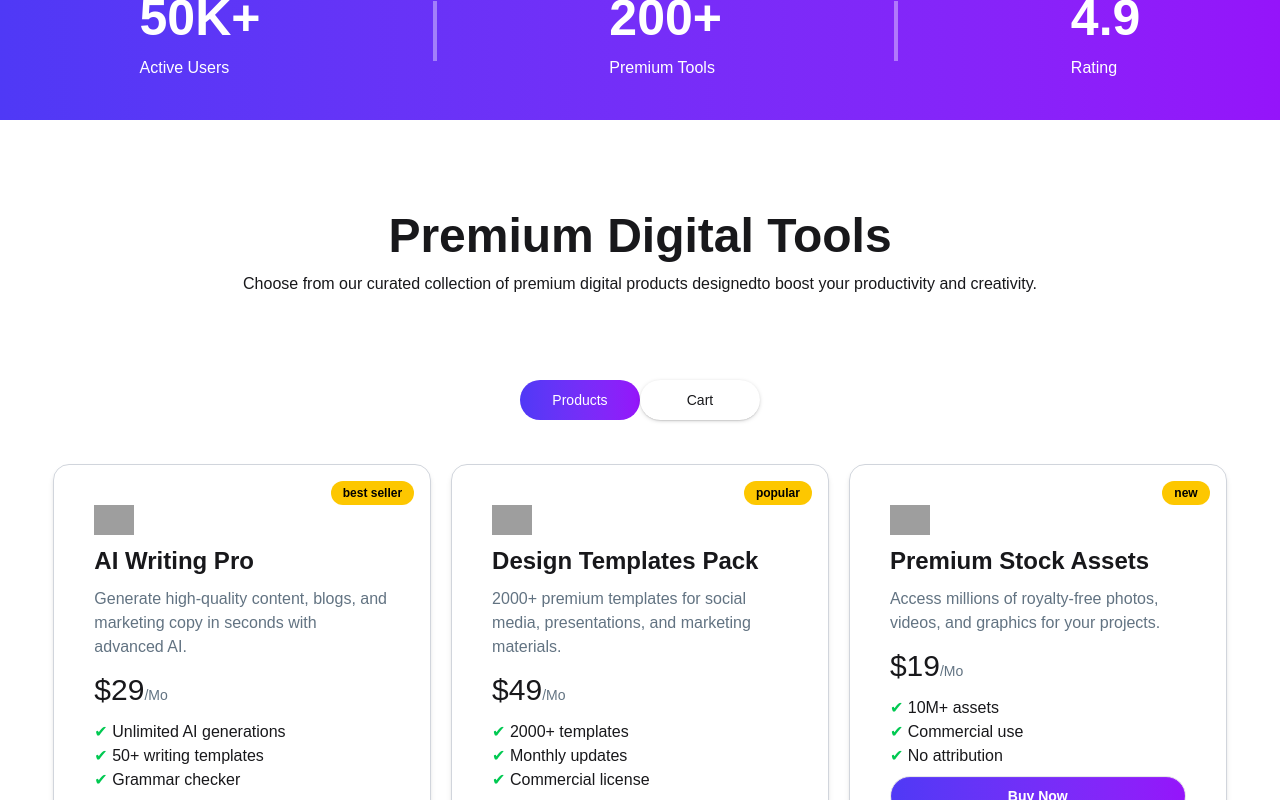
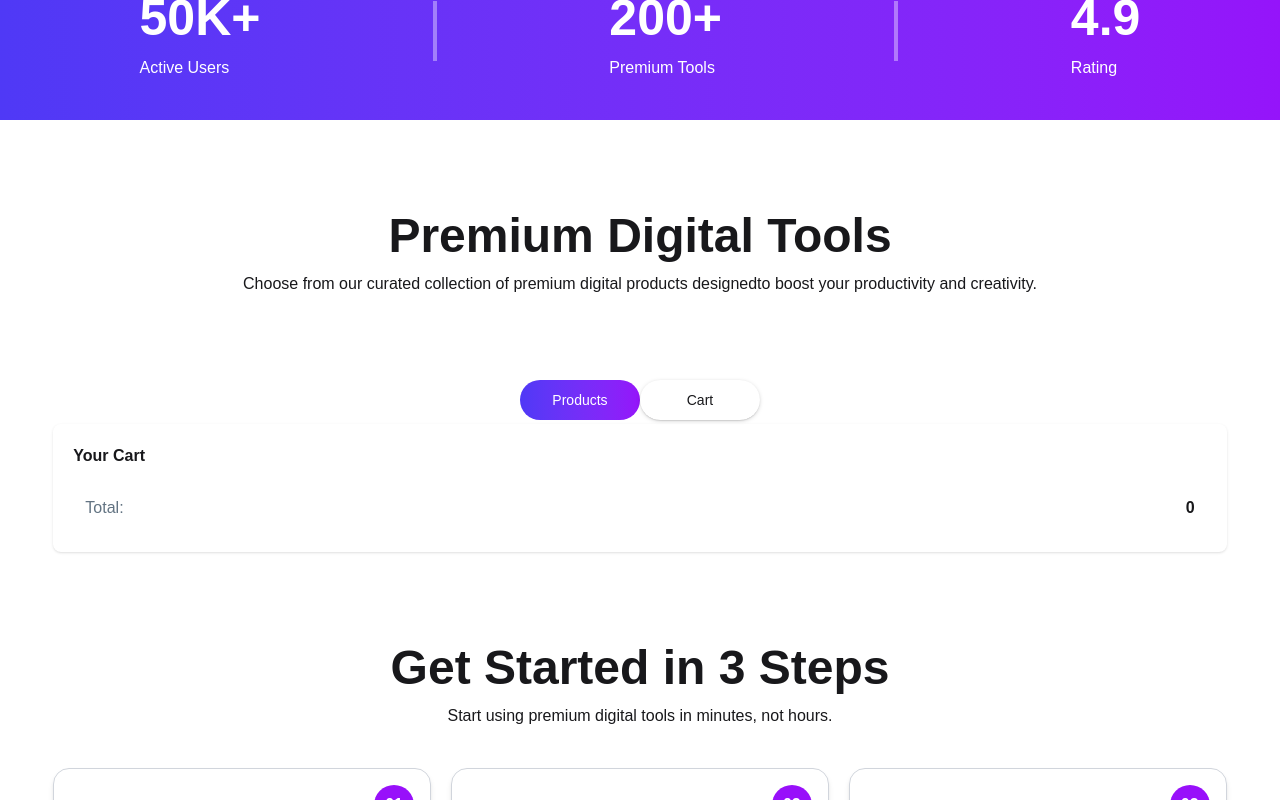
Before and after one commit to sheikh-alamin/Assignment_six, a React (Vite) app: page / in a window 1280 px wide. Both pictures are taken after a click on the radio button "Cart". Shown: the part 885-1685 px from the top of the page. Built offline with nearby package versions, Linux system fonts and the light colour scheme; grey boxes are pictures that could not be loaded; a web font is replaced by a local one.

Commit message:
cart section done

```diff
--- a/src/App.jsx
+++ b/src/App.jsx
@@ -22,8 +22,9 @@ const modelPromise = getModels()
 
 function App() {
 
-  const [activeTab, setActiveTab] = useState ("products")
-  console.log(activeTab)
+  const [activeTab, setActiveTab] = useState ("products");
+  const [baskets, setBaskets] = useState ([]);
+
 
   return (
     <>
@@ -39,8 +40,8 @@ function App() {
       </div>
     </div>
 
-    <Models modelPromise={modelPromise}/>
-    <Basket/>
+    { activeTab === "products" && <Models modelPromise={modelPromise} baskets={baskets} setBaskets={setBaskets} />}
+    { activeTab === "cart" && <Basket baskets={baskets} />}
     <Steps/>
     <Pricing/>
     <Transform/>
--- a/src/components/Basket.jsx
+++ b/src/components/Basket.jsx
@@ -1,9 +1,30 @@
 
 
-const Basket = () => {
+const Basket = ({baskets}) => {
+    const totalPrice = baskets.reduce((sum, item) => sum + item.price, 0)
+    console.log(totalPrice)
     return (
-        <div>
-            Basket
+        <div className="max-w-11/12 mx-auto shadow-sm p-5 rounded-lg space-y-4">
+            <h1 className="font-bold">Your Cart</h1>
+            {
+                baskets.map(item => <div key={item.id}>
+                    <div className="flex justify-between items-center p-3 bg-[#62738210] rounded-lg">
+                        <div className="flex items-center gap-5">
+                            <img className="h-15 w-15 object-contain" src={item.image} alt="" />
+                            <div>
+                                <h5 className="font-bold">{item.title}</h5>
+                                <h6 className='text-[#627382]'>{item.price}</h6>
+                            </div>
+                        </div>
+                        <div><button className="btn btn-outline btn-error border-none">Remove</button></div>
+                    </div>
+                </div> )
+            }
+            <div className="flex justify-between p-3">
+                <p className='text-[#627382]'>Total:</p>
+                <h3 className="font-bold">0</h3>
+            </div>
+
         </div>
     );
 };
--- a/src/components/Cart.jsx
+++ b/src/components/Cart.jsx
@@ -1,10 +1,11 @@
 import { useState } from "react";
 
 
-const Cart = ({model}) => {
+const Cart = ({model, baskets, setBaskets}) => {
     const [isBuying, setIsBuying] = useState(false)
     const handleCarts = () => {
         setIsBuying(true)
+        setBaskets([...baskets, model])
     }
     return (
             <div>
--- a/src/components/Models.jsx
+++ b/src/components/Models.jsx
@@ -1,14 +1,14 @@
 import { use } from 'react';
 import Cart from './Cart';
 
-const Models = ({modelPromise}) => {
+const Models = ({modelPromise, baskets, setBaskets}) => {
     const models = use(modelPromise)
 
 
     return (
         <div className='max-w-11/12 mx-auto grid grid-cols-1 md:grid-cols-2 lg:grid-cols-3 gap-5'>
             {models.map((model) =>
-                <Cart key={model.id} model = {model}/>
+                <Cart key={model.id} model = {model} baskets={baskets} setBaskets={setBaskets}/>
             )}
         </div>
     );
--- a/src/components/Pricing.jsx
+++ b/src/components/Pricing.jsx
@@ -14,7 +14,7 @@ const Pricing = () => {
                         <p className='text-[#627382]'>Perfect for getting started</p>
                         <div className='text-[30px]'>$0<span className='text-sm text-[#627382]'>/Monthly</span></div>
                     </div>
-                    <ul class="space-y-2 mb-6  text-[#627382]">
+                    <ul className="space-y-2 mb-6  text-[#627382]">
                         <li><span className='text-green-500'>✔</span> Access to 10 free tools</li>
                         <li><span className='text-green-500'>✔</span> Basic templates</li>
                         <li><span className='text-green-500'>✔</span> Community support</li>
@@ -23,7 +23,7 @@ const Pricing = () => {
                     <button className="btn w-full bg-linear-to-r from-[#4F39F6] to-[#9514FA] text-white rounded-4xl">Get Started</button>
                 </div>
                 <div className='bg-linear-to-r from-purple-600 to-purple-800 text-white p-5 rounded-md relative space-y-2'>
-                    <div class="absolute -top-3 right-43 bg-yellow-100 text-yellow-600 text-xs font-bold px-3 py-1 rounded-full">Most Popular</div>
+                    <div className="absolute -top-3 right-43 bg-yellow-100 text-yellow-600 text-xs font-bold px-3 py-1 rounded-full">Most Popular</div>
                     <div className='space-y-2'>
                         <h2 className='font-bold text-[24px]'>Pro</h2>
                         <p>Best for professionals</p>
@@ -45,7 +45,7 @@ const Pricing = () => {
                         <p className='text-[#627382]'>For teams and businesses</p>
                         <div className='text-[30px]'>$99<span className='text-sm'>/Monthly</span></div>
                     </div>
-                    <ul class="space-y-2 mb-6  text-[#627382]">
+                    <ul className="space-y-2 mb-6  text-[#627382]">
                         <li><span className='text-green-500'>✔</span> Everything in Pro</li>
                         <li><span className='text-green-500'>✔</span> Team collaboration</li>
                         <li><span className='text-green-500'>✔</span> Custom integrations</li>
```
